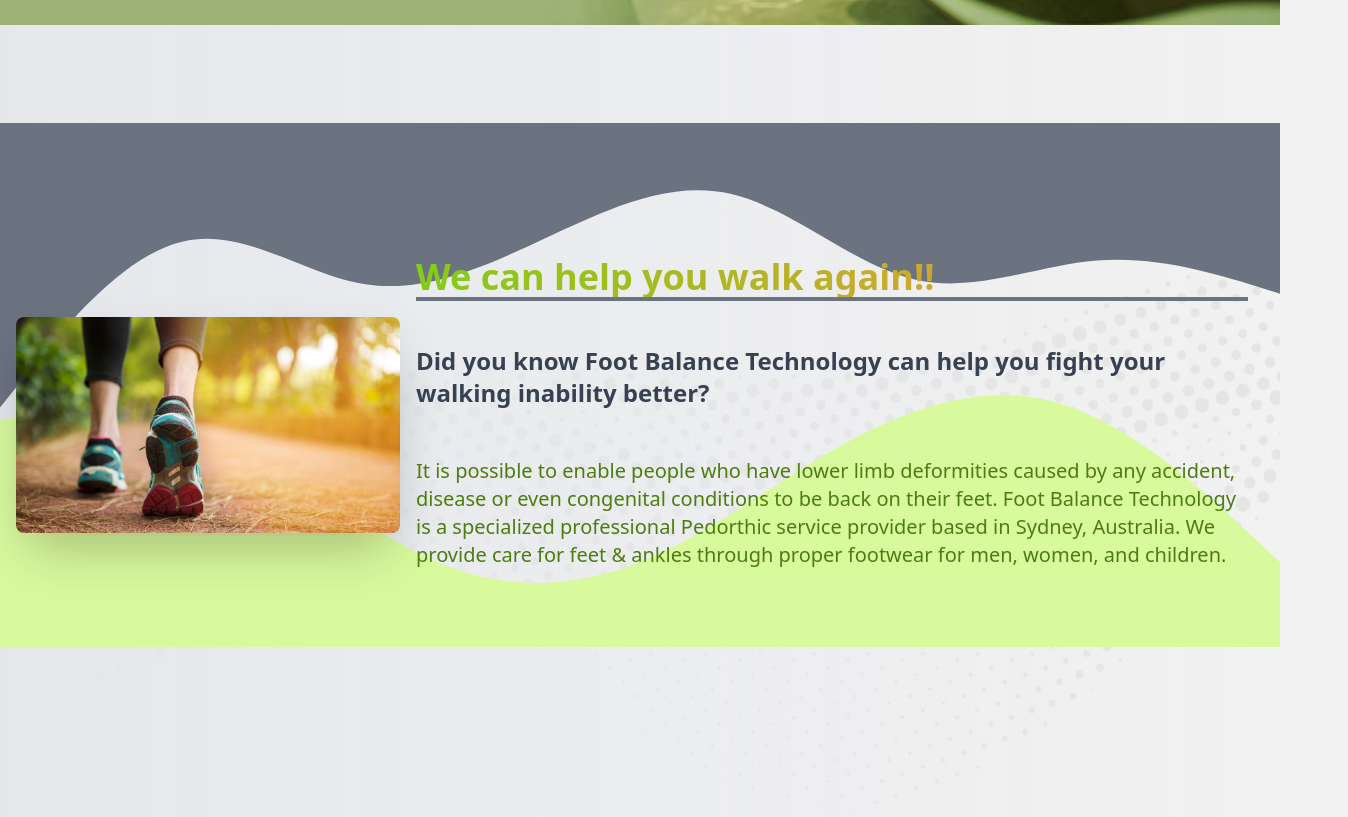
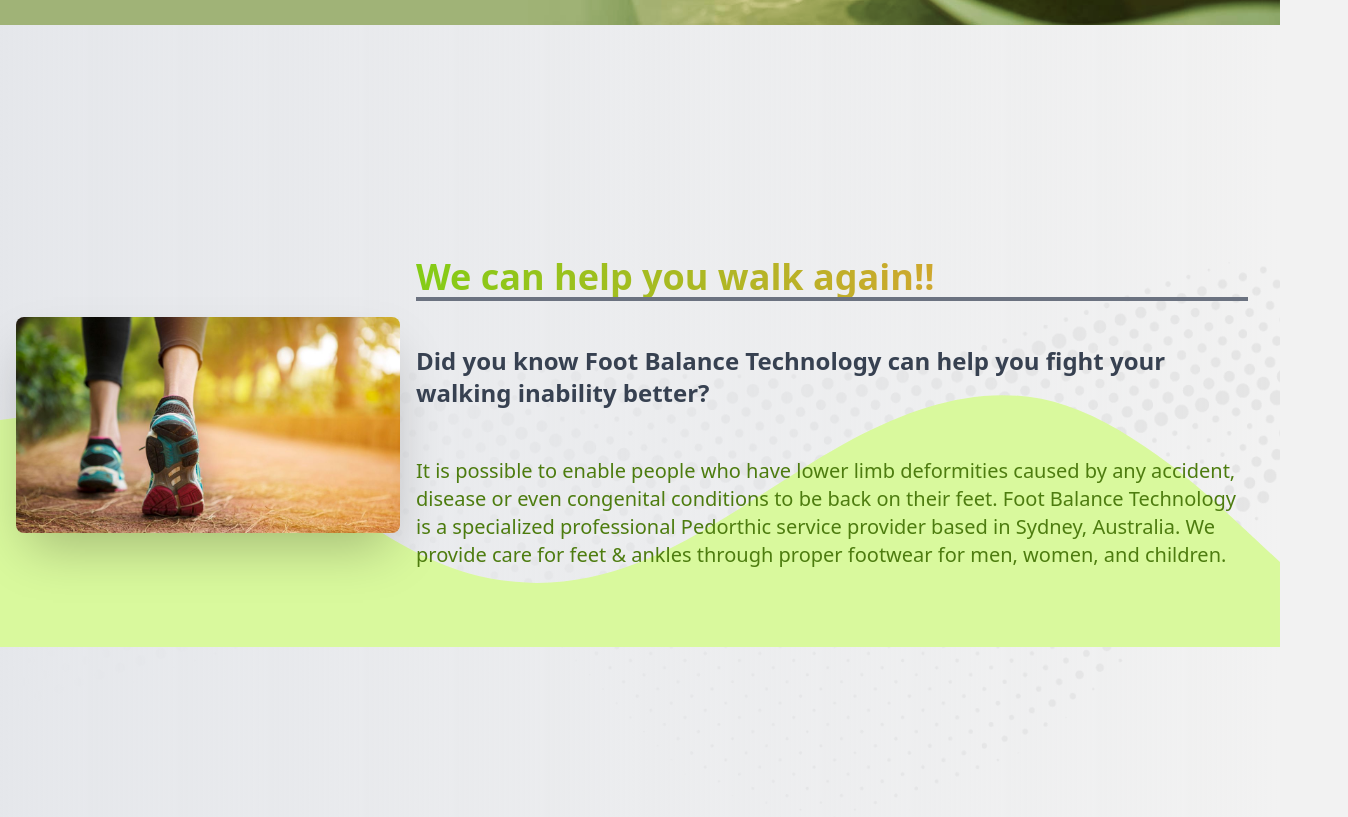
Before and after one commit to this-is-emon/foot-balance, a React (Create React App) app: page / in a window 1280 px wide. Shown: the part 562-1379 px from the top of the page, 1348 px wide, since content can reach past the window. Built offline with nearby package versions, Linux system fonts and the light colour scheme.

Commit message:
we can help you walk again section created in hero1 branch, AOS animation used

```diff
--- a/src/pages/Home/Carousel.js
+++ b/src/pages/Home/Carousel.js
@@ -6,15 +6,9 @@
 const Carousel = () => {
     return (
         <div class="carousel w-full">
-            {/* <div id="slide1" class="carousel-item relative w-full">
-                <img src={pic1} alt='slider 1 pic' class="w-full" />
-                <div class="absolute flex justify-between transform -translate-y-1/2 left-5 right-5 top-1/2">
-                    <a href="#slide4" class="btn btn-circle">❮</a>
-                    <a href="#slide2" class="btn btn-circle">❯</a>
-                </div>
-            </div> */}
             <div id="slide2" class="carousel-item relative w-full">
                 <img src={pic2} alt='slider 2 pic' class="w-full" />
+                <p>test</p>
                 <div class="absolute flex justify-between transform -translate-y-1/2 left-5 right-5 top-1/2">
                     <a href="#slide1" class="btn btn-circle">❮</a>
                     <a href="#slide3" class="btn btn-circle">❯</a>
--- a/src/pages/Home/Hero1.js
+++ b/src/pages/Home/Hero1.js
@@ -6,7 +6,7 @@
     return (
         <div style={{ background: `url(${footer})`, backgroundSize: 'cover' }}>
             <div class="hero min-h-screen bg-gradient-to-r from-gray-200 bg-opacity-50">
-                <svg className='mb-80 hidden sm:block' xmlns="http://www.w3.org/2000/svg" viewBox="0 0 1440 320"><path fill="#6b7280" fill-opacity="1" d="M0,320L34.3,277.3C68.6,235,137,149,206,133.3C274.3,117,343,171,411,181.3C480,192,549,160,617,128C685.7,96,754,64,823,80C891.4,96,960,160,1029,176C1097.1,192,1166,160,1234,154.7C1302.9,149,1371,171,1406,181.3L1440,192L1440,0L1405.7,0C1371.4,0,1303,0,1234,0C1165.7,0,1097,0,1029,0C960,0,891,0,823,0C754.3,0,686,0,617,0C548.6,0,480,0,411,0C342.9,0,274,0,206,0C137.1,0,69,0,34,0L0,0Z"></path></svg>
+                {/* <svg className='mb-80 hidden sm:block' xmlns="http://www.w3.org/2000/svg" viewBox="0 0 1440 320"><path fill="#6b7280" fill-opacity="1" d="M0,320L34.3,277.3C68.6,235,137,149,206,133.3C274.3,117,343,171,411,181.3C480,192,549,160,617,128C685.7,96,754,64,823,80C891.4,96,960,160,1029,176C1097.1,192,1166,160,1234,154.7C1302.9,149,1371,171,1406,181.3L1440,192L1440,0L1405.7,0C1371.4,0,1303,0,1234,0C1165.7,0,1097,0,1029,0C960,0,891,0,823,0C754.3,0,686,0,617,0C548.6,0,480,0,411,0C342.9,0,274,0,206,0C137.1,0,69,0,34,0L0,0Z"></path></svg> */}
                 {/* <svg className='mb-80 hidden sm:block' xmlns="http://www.w3.org/2000/svg" viewBox="0 0 1440 320"><path fill="#4d7c0f" fill-opacity="1" d="M0,224L40,197.3C80,171,160,117,240,80C320,43,400,21,480,53.3C560,85,640,171,720,218.7C800,267,880,277,960,240C1040,203,1120,117,1200,80C1280,43,1360,53,1400,58.7L1440,64L1440,0L1400,0C1360,0,1280,0,1200,0C1120,0,1040,0,960,0C880,0,800,0,720,0C640,0,560,0,480,0C400,0,320,0,240,0C160,0,80,0,40,0L0,0Z"></path></svg> */}
                 <div class="hero-content flex-col lg:flex-row">
                     <img data-aos="fade-top"
```
